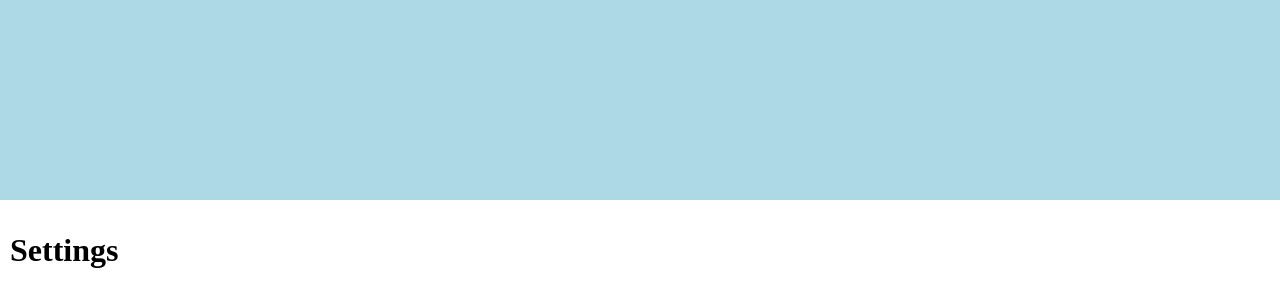
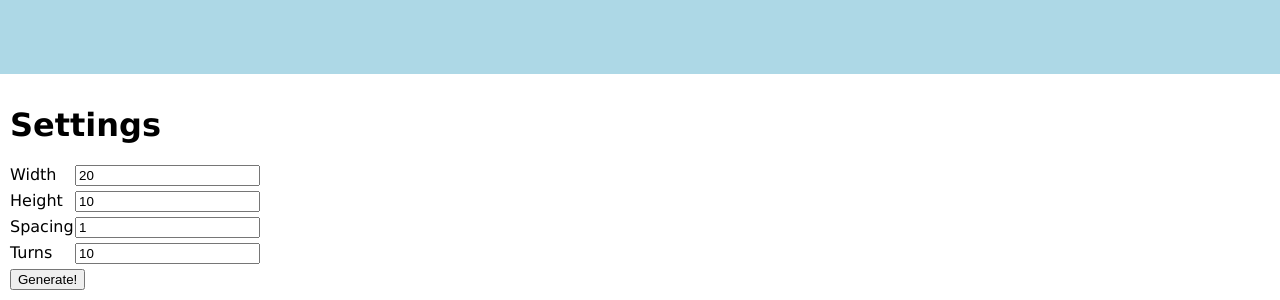
Before and after one commit to lichard49/coil-generator, a plain HTML site: page src/index.html in a window 1280 px wide. Shown: the part 500-800 px from the top of the page. Drawn offline with Linux system fonts and the light colour scheme.

Commit message:
Laid out setting inputs

```diff
--- a/src/index.html
+++ b/src/index.html
@@ -10,6 +10,25 @@
   <div id="output-panel"></div>
   <div id="settings-panel">
     <h1>Settings</h1>
+
+    <div class="input-row">
+      <label class="input-cell">Width</label>
+      <input id="width-input" class="input-cell" type="number" value="20">
+    </div>
+    <div class="input-row">
+      <label class="input-cell">Height</label>
+      <input id="height-input" class="input-cell" type="number" value="10">
+    </div>
+    <div class="input-row">
+      <label class="input-cell">Spacing</label>
+      <input id="spacing-input" class="input-cell" type="number" value="1">
+    </div>
+    <div class="input-row">
+      <label class="input-cell">Turns</label>
+      <input id="turns-input" class="input-cell" type="number" value="10">
+    </div>
+
+    <button id="generate-button">Generate!</button>
   </div>
 </body>
 </html>
--- a/src/style.css
+++ b/src/style.css
@@ -8,6 +8,7 @@ body {
   height: 100vh;
   display: flex;
   flex-direction: column;
+  font-family: Verdana, Geneva, Tahoma, sans-serif;
 }
 
 #output-panel {
@@ -18,3 +19,14 @@ body {
 #settings-panel {
   padding: 10px;
 }
+
+.input-row {
+  width: 250px;
+  display: flex;
+  flex-direction: row;
+  margin-bottom: 5px;
+}
+
+.input-cell {
+  flex: 1;
+}
```
